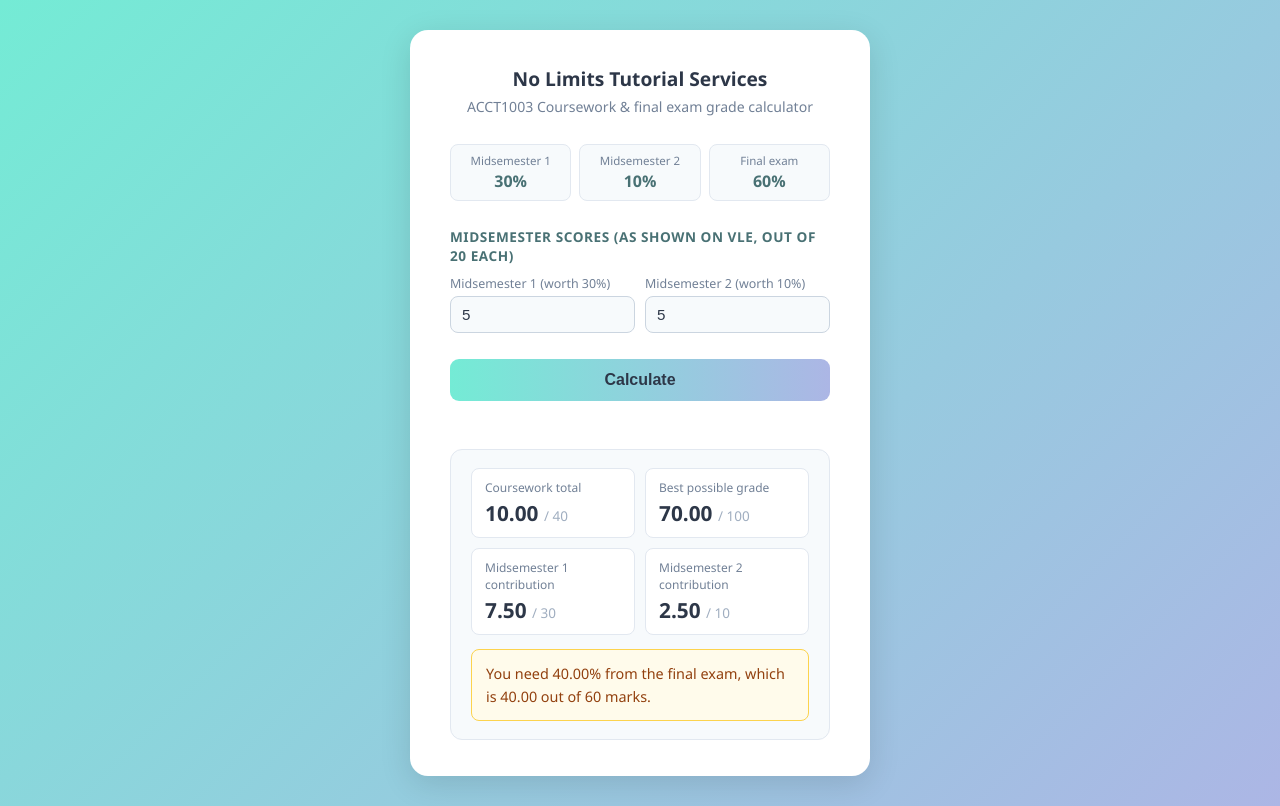
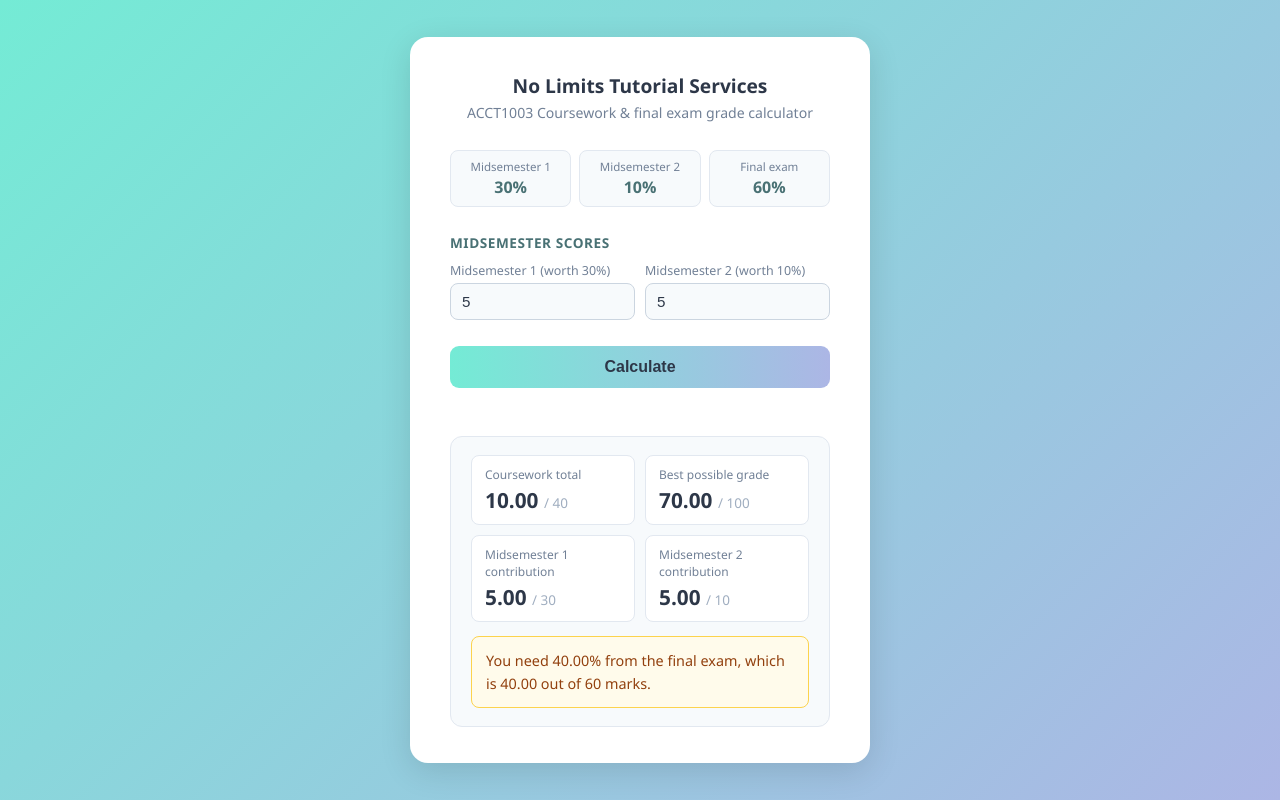
Before and after one commit to noelpo/ACCT1003-COURSE-WORK-CALC, a plain HTML site: page index.html in a window 1280 px wide. Both pictures are taken after typing "5", "5" into the empty fields and a click on the button "Calculate". Drawn offline with Linux system fonts and the light colour scheme.

Commit message:
Update midsemester score inputs and calculations

```diff
--- a/index.html
+++ b/index.html
@@ -177,15 +177,15 @@
       </div>
     </div>
 
-    <p class="section-label">Midsemester scores (as shown on VLE, out of 20 each)</p>
+    <p class="section-label">Midsemester scores</p>
     <div class="input-grid">
       <div class="field">
         <label>Midsemester 1 (worth 30%)</label>
-        <input type="number" id="m1" min="0" max="20" step="0.01" placeholder="0 – 20">
+        <input type="number" id="m1" min="0" max="30" step="0.01" placeholder="0 – 30">
       </div>
       <div class="field">
         <label>Midsemester 2 (worth 10%)</label>
-        <input type="number" id="m2" min="0" max="20" step="0.01" placeholder="0 – 20">
+        <input type="number" id="m2" min="0" max="10" step="0.01" placeholder="0 – 10">
       </div>
     </div>
 
@@ -230,16 +230,16 @@
       const m1v = document.getElementById("m1").value;
       const m2v = document.getElementById("m2").value;
 
-      if (!valid(m1v, 0, 20)) { errEl.textContent = "Please enter a valid Midsemester 1 score (0–20)."; return; }
-      if (!valid(m2v, 0, 20)) { errEl.textContent = "Please enter a valid Midsemester 2 score (0–20)."; return; }
+      if (!valid(m1v, 0, 30)) { errEl.textContent = "Please enter a valid Midsemester 1 score (0–30)."; return; }
+      if (!valid(m2v, 0, 10)) { errEl.textContent = "Please enter a valid Midsemester 2 score (0–10)."; return; }
 
       const m1 = +m1v, m2 = +m2v;
 
       // Midsem 1: out of 20 → worth 30% of final grade
-      const mid1Pct = (m1 / 20) * 30;
+      const mid1Pct = (m1 / 30) * 30;
 
       // Midsem 2: out of 20 → worth 10% of final grade
-      const mid2Pct = (m2 / 20) * 10;
+      const mid2Pct = (m2 / 10) * 10;
 
       // Coursework total out of 40 (30% + 10%)
       const cwTotal = mid1Pct + mid2Pct;
```
